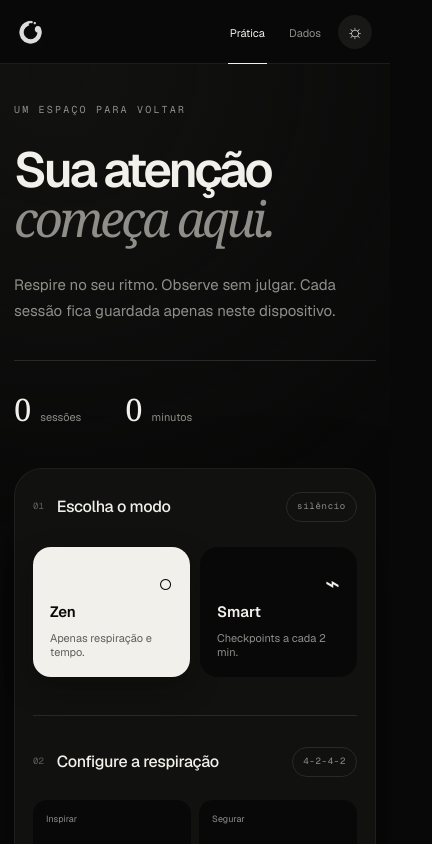
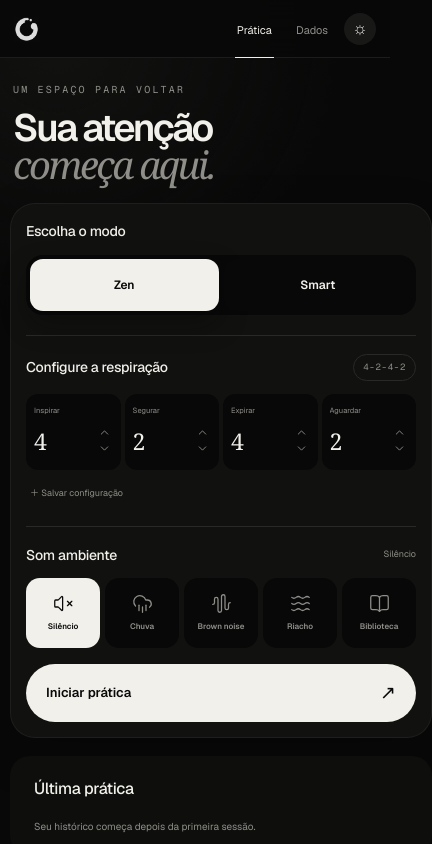
Before and after one commit to AlanRMA/zen-space, a Next.js app: page / in a window 390 px wide. Shown: the top 844 px of the page, 432 px wide, since content can reach past the window. Built offline with nearby package versions, Linux system fonts and the light colour scheme.

Commit message:
Optimize mobile layout and rename stream sound

```diff
--- a/app/globals.css
+++ b/app/globals.css
@@ -32,7 +32,7 @@
 html { background: var(--bg); }
 body { margin: 0; background: var(--bg); color: var(--ink); font-family: var(--font-geist-sans), sans-serif; transition: background .35s ease, color .35s ease; }
 button, input { font: inherit; }
-button { color: inherit; }
+button { color: inherit; -webkit-tap-highlight-color: transparent; }
 button:focus-visible, input:focus-visible { outline: 2px solid var(--ink); outline-offset: 3px; }
 
 .app-shell { min-height: 100svh; background: radial-gradient(circle at 15% 4%, color-mix(in srgb, var(--surface-2) 60%, transparent), transparent 31%), var(--bg); }
@@ -207,23 +207,49 @@ button:focus-visible, input:focus-visible { outline: 2px solid var(--ink); outli
 }
 
 @media (max-width: 640px) {
-  .site-header { height: 64px; grid-template-columns: 1fr auto auto; padding: 0 18px; gap: 15px; }
+  .site-header { height: 58px; grid-template-columns: 1fr auto auto; padding: 0 max(14px, env(safe-area-inset-left)); gap: 14px; }
   .brand > span:last-child { display: none; }
   .brand-logo-wrap { width: 25px; height: 25px; flex-basis: 25px; }
   .brand-logo { width: 25px !important; height: 25px !important; max-width: 25px; }
-  .nav-tabs { height: 64px; gap: 20px; }
+  .nav-tabs { height: 58px; gap: 20px; }
   .nav-tabs button { font-size: 11px; }
-  .theme-toggle { width: 34px; height: 34px; }
-  .dashboard-layout, .data-view { width: min(100% - 28px, 560px); padding-top: 38px; }
-  .hero-panel h1 { font-size: 49px; }
-  .hero-stats { margin-top: 35px; }
-  .setup-card { padding: 23px 18px; }
-  .mode-selector button { min-height: 130px; padding: 16px; }
-  .mode-selector small { line-height: 1.35; }
-  .breath-inputs { grid-template-columns: repeat(2, 1fr); }
-  .breath-inputs label { padding: 12px; }
+  .theme-toggle { width: 32px; height: 32px; font-size: 17px; }
+  .dashboard-layout, .data-view { width: min(100% - 20px, 560px); padding-top: 24px; }
+  .dashboard-layout { gap: 18px; padding-bottom: 34px; }
+  .hero-panel { padding: 0 3px; }
+  .hero-panel h1 { font-size: 38px; line-height: .96; margin: 13px 0 0; }
+  .hero-panel > p, .hero-stats { display: none; }
+  .setup-card { padding: 17px 15px 15px; border-radius: 25px; box-shadow: 0 18px 48px rgba(0, 0, 0, .18); }
+  .setup-heading h2 { font-size: 14px; }
+  .section-number { display: none; }
+  .mode-pill { display: none; }
+  .mode-selector { margin-top: 13px; gap: 5px; padding: 4px; border-radius: 17px; background: var(--bg); }
+  .mode-selector button { min-height: 52px; padding: 0 15px; border-radius: 13px; display: flex; align-items: center; justify-content: center; }
+  .mode-selector .mode-icon, .mode-selector small { display: none; }
+  .mode-selector strong { align-self: auto; font-size: 12px; }
+  .setup-divider { margin: 20px 0 18px; }
+  .setup-divider.subtle { margin: 18px 0; }
+  .setup-heading.compact { margin-bottom: 13px; }
+  .breath-code { padding: 6px 9px; }
+  .breath-inputs { grid-template-columns: repeat(4, minmax(0, 1fr)); gap: 4px; }
+  .breath-inputs label { padding: 10px 7px 9px; border-radius: 12px; }
+  .breath-inputs label > span { font-size: 7.5px; overflow: hidden; text-overflow: ellipsis; }
+  .breath-inputs input { font-size: 23px; }
+  .breath-inputs small, .breath-inputs em { display: none; }
+  .number-control { grid-template-columns: minmax(20px, 1fr) auto; gap: 0; }
+  .number-steppers button { width: 17px; height: 16px; }
+  .preset-tools { margin: 10px 0 14px; }
+  .preset-list { gap: 5px; }
+  .preset-load { padding-block: 7px; }
+  .breath-tip { display: none; }
+  .sound-heading { margin-bottom: 10px !important; }
+  .sound-options { display: grid; grid-auto-flow: column; grid-auto-columns: 74px; grid-template-columns: none; gap: 5px; overflow-x: auto; overscroll-behavior-inline: contain; scroll-snap-type: inline proximity; scrollbar-width: none; margin: 0 -2px 14px; padding: 2px; }
+  .sound-options::-webkit-scrollbar { display: none; }
+  .sound-options button { min-height: 70px; border-radius: 14px; scroll-snap-align: start; gap: 6px; padding: 8px 5px; }
+  .sound-options small { display: none; }
+  .sound-options strong { font-size: 8px; }
+  .start-button { min-height: 52px; padding: 15px 20px; }
   .recent-strip { grid-template-columns: 1fr; gap: 18px; }
-  .sound-options { grid-template-columns: repeat(3, 1fr); }
   .last-session { grid-template-columns: auto 1fr auto; }
   .data-heading { align-items: start; flex-direction: column; }
   .metric-grid { grid-template-columns: 1fr; }
@@ -232,7 +258,7 @@ button:focus-visible, input:focus-visible { outline: 2px solid var(--ink); outli
   .session-kind { grid-column: 2 / -1; }
   .session-cell { padding-top: 10px; border-top: 1px solid var(--line-soft); }
   .session-cell:nth-last-child(1) { grid-column: auto; }
-  .practice-topbar { height: 64px; padding: 0 18px; }
+  .practice-topbar { height: 58px; padding: 0 max(14px, env(safe-area-inset-left)); }
   .practice-sound { padding: 7px 9px; }
   .practice-sound select { max-width: 68px; }
   .practice-center { justify-content: center; padding: 12px 20px; }
@@ -246,6 +272,11 @@ button:focus-visible, input:focus-visible { outline: 2px solid var(--ink); outli
   .live-presence span { display: none; }
 }
 
+@media (max-width: 640px) and (max-height: 700px) {
+  .dashboard-layout { padding-top: 14px; }
+  .hero-panel { display: none; }
+}
+
 @media (max-height: 720px) and (min-width: 700px) {
   .breath-stage { width: 260px; }
   .practice-timer { font-size: 38px; margin-top: 6px; }
--- a/app/page.tsx
+++ b/app/page.tsx
@@ -36,7 +36,7 @@ const SOUNDS: { value: Soundscape; label: string; hint: string; icon: LucideIcon
   { value: "none", label: "Silêncio", hint: "somente o chime", icon: VolumeX },
   { value: "rain", label: "Chuva", hint: "leve e constante", icon: CloudRain, file: "chuva.mp3" },
   { value: "brown-noise", label: "Brown noise", hint: "grave e contínuo", icon: AudioWaveform, file: "brown-noise.mp3" },
-  { value: "waterfall", label: "Cachoeira", hint: "fluxo natural", icon: Waves, file: "cachoeira.mp3" },
+  { value: "waterfall", label: "Riacho", hint: "água corrente", icon: Waves, file: "riacho.mp3" },
   { value: "library", label: "Biblioteca", hint: "ambiente sereno", icon: BookOpen, file: "biblioteca.mp3" },
 ];
 
```
Also changed, not shown: public/audio/README.md, 1 other file (tests, documents, lock files or other folders).
